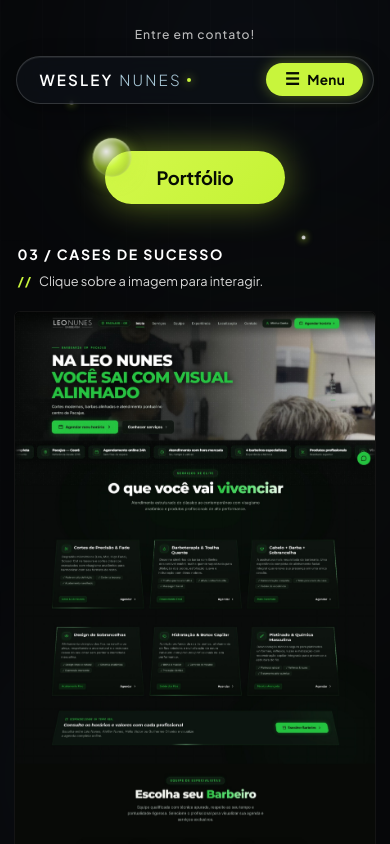
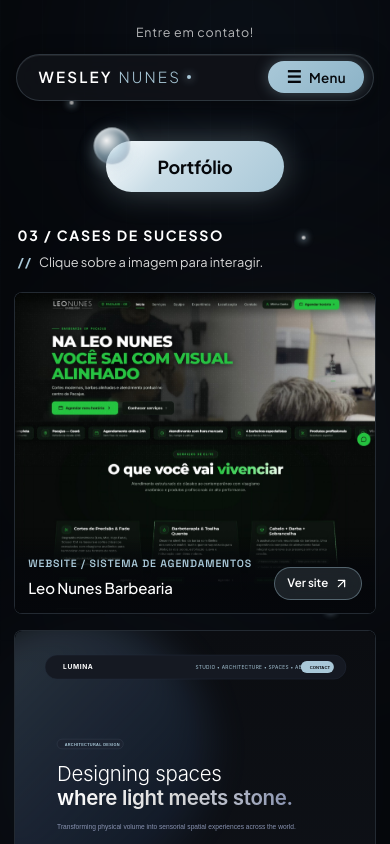
Before and after one commit to wesleynunesc1/wesleynunes, a React (Vite) app: page / in a window 390 px wide. Shown: the top 844 px of the page. Built offline with nearby package versions, Linux system fonts and the light colour scheme.

Commit message:
feat: adjust mobile colors to cold luxury ice-blue and reduce case frame height by half

```diff
--- a/src/components/AmbientBackground.css
+++ b/src/components/AmbientBackground.css
@@ -19,7 +19,7 @@
   height: min(70vw, 850px);
   top: -15%;
   left: 20%;
-  background: radial-gradient(circle, rgba(169, 200, 216, 0.12) 0%, rgba(30, 58, 95, 0.16) 40%, transparent 70%);
+  background: radial-gradient(circle, rgba(169, 200, 216, 0.16) 0%, rgba(30, 58, 95, 0.22) 40%, transparent 70%);
   filter: blur(100px);
   animation: floatOrb1 26s infinite ease-in-out alternate;
 }
@@ -29,7 +29,7 @@
   height: min(65vw, 750px);
   top: 40%;
   right: -10%;
-  background: radial-gradient(circle, rgba(30, 58, 95, 0.24) 0%, rgba(200, 245, 60, 0.04) 50%, transparent 75%);
+  background: radial-gradient(circle, rgba(30, 58, 95, 0.3) 0%, rgba(169, 200, 216, 0.1) 50%, transparent 75%);
   filter: blur(110px);
   animation: floatOrb2 32s infinite ease-in-out alternate;
 }
@@ -39,24 +39,24 @@
   height: min(60vw, 700px);
   bottom: -10%;
   left: -5%;
-  background: radial-gradient(circle, rgba(169, 200, 216, 0.08) 0%, rgba(20, 35, 55, 0.28) 55%, transparent 75%);
+  background: radial-gradient(circle, rgba(169, 200, 216, 0.12) 0%, rgba(20, 35, 55, 0.35) 55%, transparent 75%);
   filter: blur(90px);
   animation: floatOrb3 28s infinite ease-in-out alternate;
 }
 
-/* Fine vertical lines of the technological backdrop from mobile reference */
+/* Fine vertical lines of the technological backdrop */
 .ambient-vertical-lines {
   position: absolute;
   inset: 0;
   background-image: repeating-linear-gradient(
     90deg,
-    rgba(255, 255, 255, 0.018) 0px,
-    rgba(255, 255, 255, 0.018) 1px,
+    rgba(169, 200, 216, 0.025) 0px,
+    rgba(169, 200, 216, 0.025) 1px,
     transparent 1px,
     transparent 42px
   );
-  mask-image: linear-gradient(180deg, rgba(0, 0, 0, 0.8) 0%, rgba(0, 0, 0, 0.4) 60%, transparent 100%);
-  -webkit-mask-image: linear-gradient(180deg, rgba(0, 0, 0, 0.8) 0%, rgba(0, 0, 0, 0.4) 60%, transparent 100%);
+  mask-image: linear-gradient(180deg, rgba(0, 0, 0, 0.85) 0%, rgba(0, 0, 0, 0.35) 60%, transparent 100%);
+  -webkit-mask-image: linear-gradient(180deg, rgba(0, 0, 0, 0.85) 0%, rgba(0, 0, 0, 0.35) 60%, transparent 100%);
   opacity: 0.85;
 }
 
@@ -65,15 +65,15 @@
   position: absolute;
   inset: 0;
   background-image:
-    linear-gradient(to right, rgba(169, 200, 216, 0.015) 1px, transparent 1px),
-    linear-gradient(to bottom, rgba(169, 200, 216, 0.015) 1px, transparent 1px);
+    linear-gradient(to right, rgba(169, 200, 216, 0.02) 1px, transparent 1px),
+    linear-gradient(to bottom, rgba(169, 200, 216, 0.02) 1px, transparent 1px);
   background-size: 80px 80px;
   mask-image: radial-gradient(circle at 50% 50%, black 20%, transparent 85%);
   -webkit-mask-image: radial-gradient(circle at 50% 50%, black 20%, transparent 85%);
   opacity: 0.6;
 }
 
-/* Dispersed soft sparkles */
+/* Dispersed soft sparkles in pure white & ice-blue */
 .ambient-sparkles {
   position: absolute;
   inset: 0;
@@ -85,7 +85,7 @@
   height: 2.5px;
   border-radius: 50%;
   background-color: #ffffff;
-  box-shadow: 0 0 6px 1px rgba(200, 245, 60, 0.7);
+  box-shadow: 0 0 6px 1.5px rgba(169, 200, 216, 0.8);
   animation: twinkle 4s infinite ease-in-out alternate;
 }
 
@@ -96,8 +96,8 @@
 .sparkle-5 { top: 88%; left: 26%; animation-delay: 1.7s; }
 
 @keyframes twinkle {
-  0%, 100% { opacity: 0.2; transform: scale(0.8); }
-  50% { opacity: 0.85; transform: scale(1.3); }
+  0%, 100% { opacity: 0.25; transform: scale(0.8); }
+  50% { opacity: 0.9; transform: scale(1.3); }
 }
 
 @keyframes floatOrb1 {
--- a/src/components/Header.css
+++ b/src/components/Header.css
@@ -10,11 +10,11 @@
 
 .site-header.header-scrolled {
   padding: 0.85rem 2rem;
-  background: rgba(6, 7, 9, 0.85);
+  background: rgba(5, 7, 11, 0.88);
   backdrop-filter: blur(20px) saturate(180%);
   -webkit-backdrop-filter: blur(20px) saturate(180%);
-  border-bottom: 1px solid rgba(169, 200, 216, 0.1);
-  box-shadow: 0 10px 30px rgba(0, 0, 0, 0.4);
+  border-bottom: 1px solid rgba(169, 200, 216, 0.12);
+  box-shadow: 0 10px 30px rgba(0, 0, 0, 0.5);
 }
 
 /* Callout on Mobile: hidden on desktop */
@@ -62,10 +62,10 @@
 .brand-dot {
   width: 5px;
   height: 5px;
-  background-color: var(--color-lime);
+  background-color: var(--color-ice);
   border-radius: 50%;
   margin-left: 0.35rem;
-  box-shadow: 0 0 10px var(--color-lime);
+  box-shadow: 0 0 10px var(--color-ice);
 }
 
 /* Desktop Navigation */
@@ -98,7 +98,7 @@
   left: 0;
   width: 0%;
   height: 1.5px;
-  background: linear-gradient(90deg, var(--color-lime), transparent);
+  background: linear-gradient(90deg, var(--color-ice), transparent);
   transition: width 0.3s cubic-bezier(0.16, 1, 0.3, 1);
 }
 
@@ -121,8 +121,8 @@
   display: inline-flex;
   align-items: center;
   gap: 0.45rem;
-  background: rgba(169, 200, 216, 0.06);
-  border: 1px solid rgba(169, 200, 216, 0.2);
+  background: rgba(169, 200, 216, 0.08);
+  border: 1px solid rgba(169, 200, 216, 0.22);
   color: var(--color-ice);
   text-decoration: none;
   font-size: 0.825rem;
@@ -134,15 +134,15 @@
 }
 
 .btn-header-talk:hover {
-  background: rgba(200, 245, 60, 0.15);
-  border-color: var(--color-lime);
-  color: var(--color-lime);
+  background: rgba(169, 200, 216, 0.18);
+  border-color: var(--color-ice);
+  color: #ffffff;
   transform: translateY(-1px);
-  box-shadow: 0 4px 16px rgba(200, 245, 60, 0.2);
+  box-shadow: 0 4px 16px rgba(169, 200, 216, 0.25);
 }
 
-/* Mobile Lime Menu Button (hidden on desktop) */
-.btn-mobile-lime-menu {
+/* Mobile Menu Button */
+.btn-mobile-ice-menu {
   display: none;
 }
 
@@ -152,22 +152,22 @@
 }
 
 /* ==========================================================================
-   MOBILE VIEWPORT STYLES (MATCHING USER REFERENCE IMAGE CLOSELY)
+   MOBILE VIEWPORT STYLES (COLD LUXURY PALETTE: ICE BLUE & SILVER)
    ========================================================================== */
 @media (max-width: 820px) {
   .site-header {
     position: relative;
-    padding: 1.25rem 1rem 0.5rem;
+    padding: 1.1rem 1rem 0.5rem;
     background: transparent !important;
     border-bottom: none !important;
     box-shadow: none !important;
   }
 
   .site-header.header-scrolled {
-    padding: 1.25rem 1rem 0.5rem;
+    padding: 1.1rem 1rem 0.5rem;
   }
 
-  /* 1. Top Callout: "Entre em contato!" */
+  /* 1. Top Callout: "Entre em contato!" em branco/cinza suave */
   .mobile-top-callout {
     display: block;
     text-align: center;
@@ -176,30 +176,29 @@
 
   .mobile-callout-link {
     font-family: var(--font-sans);
-    font-size: 0.76rem;
-    font-weight: 500;
-    letter-spacing: 0.08em;
-    color: var(--color-silver);
+    font-size: 0.78rem;
+    font-weight: 400;
+    letter-spacing: 0.06em;
+    color: rgba(255, 255, 255, 0.7);
     text-decoration: none;
-    opacity: 0.85;
-    transition: opacity 0.2s ease;
+    transition: color 0.2s ease, opacity 0.2s ease;
   }
 
   .mobile-callout-link:hover {
+    color: var(--color-ice);
     opacity: 1;
-    color: var(--color-lime);
   }
 
-  /* 2. Large Rounded Capsule Container */
+  /* 2. Large Rounded Capsule Container with subtle ice-blue border */
   .header-inner {
     width: 100%;
-    background: rgba(13, 16, 22, 0.82);
-    border: 1px solid rgba(255, 255, 255, 0.16);
+    background: rgba(17, 19, 24, 0.88);
+    border: 1px solid rgba(169, 200, 216, 0.2);
     border-radius: 9999px;
-    padding: 0.4rem 0.6rem 0.4rem 1.4rem;
+    padding: 0.4rem 0.55rem 0.4rem 1.35rem;
     backdrop-filter: blur(20px);
     -webkit-backdrop-filter: blur(20px);
-    box-shadow: 0 4px 20px rgba(0, 0, 0, 0.4), inset 0 1px 0 rgba(255, 255, 255, 0.08);
+    box-shadow: 0 4px 20px rgba(0, 0, 0, 0.5), inset 0 1px 0 rgba(255, 255, 255, 0.08);
   }
 
   .desktop-nav,
@@ -215,40 +214,41 @@
   .brand-dot {
     width: 4px;
     height: 4px;
+    box-shadow: 0 0 8px var(--color-ice);
   }
 
-  /* 3. Lime / Neon "☰ Menu" Button on right */
-  .btn-mobile-lime-menu {
+  /* 3. Ice-Blue / Cold Silver "☰ Menu" Button on right */
+  .btn-mobile-ice-menu {
     display: inline-flex;
     align-items: center;
     gap: 0.45rem;
-    background-color: var(--color-lime);
-    color: #070d03;
+    background: linear-gradient(135deg, #a9c8d8 0%, #8cb3c7 100%);
+    color: #05070b;
     border: none;
-    padding: 0.5rem 1.15rem;
+    padding: 0.48rem 1.15rem;
     border-radius: 9999px;
     font-family: var(--font-sans);
-    font-size: 0.85rem;
-    font-weight: 700;
+    font-size: 0.84rem;
+    font-weight: 600;
     letter-spacing: 0.02em;
     cursor: pointer;
-    box-shadow: 0 0 14px rgba(200, 245, 60, 0.35);
+    box-shadow: 0 0 14px rgba(169, 200, 216, 0.35);
     transition: transform 0.2s ease, filter 0.2s ease;
   }
 
-  .btn-mobile-lime-menu:active {
+  .btn-mobile-ice-menu:active {
     transform: scale(0.96);
     filter: brightness(0.95);
   }
 
-  .lime-menu-icon {
+  .ice-menu-icon {
     font-size: 1.05rem;
     line-height: 1;
     font-weight: 700;
   }
 
-  .lime-menu-text {
-    font-weight: 700;
+  .ice-menu-text {
+    font-weight: 600;
   }
 
   /* Mobile Drawer */
@@ -259,7 +259,7 @@
     left: 0;
     right: 0;
     bottom: 0;
-    background: rgba(6, 7, 9, 0.98);
+    background: rgba(5, 7, 11, 0.98);
     backdrop-filter: blur(30px);
     -webkit-backdrop-filter: blur(30px);
     z-index: 200;
@@ -282,7 +282,7 @@
     align-items: center;
     justify-content: space-between;
     padding-bottom: 1.25rem;
-    border-bottom: 1px solid rgba(255, 255, 255, 0.08);
+    border-bottom: 1px solid rgba(169, 200, 216, 0.12);
     margin-bottom: 2rem;
   }
 
@@ -290,12 +290,12 @@
     font-size: 0.72rem;
     font-weight: 600;
     letter-spacing: 0.16em;
-    color: var(--color-lime);
+    color: var(--color-ice);
   }
 
   .drawer-close-btn {
     background: rgba(255, 255, 255, 0.06);
-    border: 1px solid rgba(255, 255, 255, 0.12);
+    border: 1px solid rgba(169, 200, 216, 0.18);
     border-radius: 50%;
     color: #ffffff;
     width: 36px;
@@ -318,14 +318,14 @@
     justify-content: space-between;
     color: #ffffff;
     font-size: 1.35rem;
-    font-weight: 400;
+    font-weight: 300;
     text-decoration: none;
     padding: 0.75rem 0;
     border-bottom: 1px solid rgba(255, 255, 255, 0.05);
   }
 
   .drawer-link-arrow {
-    color: var(--color-lime);
+    color: var(--color-ice);
     font-size: 1.2rem;
   }
 
@@ -348,13 +348,13 @@
   }
 
   .drawer-action-btn.whatsapp-btn {
-    background: var(--color-lime);
-    color: #070d03;
+    background: linear-gradient(135deg, #a9c8d8 0%, #8cb3c7 100%);
+    color: #05070b;
   }
 
   .drawer-action-btn.instagram-btn {
     background: rgba(255, 255, 255, 0.06);
-    border: 1px solid rgba(255, 255, 255, 0.14);
+    border: 1px solid rgba(169, 200, 216, 0.2);
     color: #ffffff;
   }
 }
--- a/src/components/Header.tsx
+++ b/src/components/Header.tsx
@@ -24,7 +24,7 @@ export const Header: React.FC = () => {
   return (
     <>
       <header className={`site-header ${scrolled ? 'header-scrolled' : ''}`}>
-        {/* Mobile Top Callout — "Entre em contato!" */}
+        {/* Mobile Top Callout — "Entre em contato!" em branco/cinza suave */}
         <div className="mobile-top-callout">
           <a
             href={whatsappUrl}
@@ -66,15 +66,15 @@ export const Header: React.FC = () => {
               <ArrowUpRight size={15} />
             </a>
 
-            {/* Mobile Lime Menu Button */}
+            {/* Mobile Ice-Blue / Cold Silver Menu Button */}
             <button
-              className="btn-mobile-lime-menu"
+              className="btn-mobile-ice-menu"
               onClick={() => setMobileMenuOpen(!mobileMenuOpen)}
               aria-label={mobileMenuOpen ? 'Fechar Menu' : 'Abrir Menu'}
               aria-expanded={mobileMenuOpen}
             >
-              <span className="lime-menu-icon">☰</span>
-              <span className="lime-menu-text">Menu</span>
+              <span className="ice-menu-icon">☰</span>
+              <span className="ice-menu-text">Menu</span>
             </button>
           </div>
         </div>
--- a/src/components/PortfolioGallery.css
+++ b/src/components/PortfolioGallery.css
@@ -44,7 +44,7 @@
 }
 
 .instruction-symbol {
-  color: var(--color-lime);
+  color: var(--color-ice);
   font-weight: 700;
   letter-spacing: 0.05em;
 }
@@ -69,19 +69,19 @@
 }
 
 /* ==========================================================================
-   MOBILE VIEWPORT STYLES (MATCHING USER REFERENCE IMAGE CLOSELY)
+   MOBILE VIEWPORT STYLES (COLD LUXURY & COMPACT CASES VIEWPORT)
    ========================================================================== */
 @media (max-width: 768px) {
   .portfolio-gallery-section {
-    padding: 1.25rem 0.85rem 3.5rem;
+    padding: 1rem 0.85rem 3.5rem;
   }
 
-  /* 1. Large Central "Portfólio" Button with sphere bubble */
+  /* 1. Large Central "Portfólio" Button in Ice-Blue / Silver with Cold Sphere Bubble */
   .mobile-portfolio-cta-wrapper {
     display: flex;
     justify-content: center;
     align-items: center;
-    margin: 1.2rem auto 2.4rem;
+    margin: 1rem auto 2rem;
     position: relative;
     width: 100%;
   }
@@ -93,32 +93,32 @@
     justify-content: center;
   }
 
-  /* Overlapping spherical/glass bubble */
+  /* Overlapping spherical cold glass bubble */
   .portfolio-pill-bubble {
     position: absolute;
     top: -12px;
     left: -12px;
-    width: 38px;
-    height: 38px;
+    width: 36px;
+    height: 36px;
     border-radius: 50%;
-    background: radial-gradient(circle at 35% 35%, rgba(255, 255, 255, 0.9) 0%, rgba(200, 245, 60, 0.6) 45%, rgba(13, 20, 4, 0.3) 100%);
-    box-shadow: 0 4px 15px rgba(200, 245, 60, 0.5), inset 0 2px 4px rgba(255, 255, 255, 0.6);
+    background: radial-gradient(circle at 35% 35%, rgba(255, 255, 255, 0.95) 0%, rgba(169, 200, 216, 0.65) 45%, rgba(30, 58, 95, 0.4) 100%);
+    box-shadow: 0 4px 15px rgba(169, 200, 216, 0.4), inset 0 2px 4px rgba(255, 255, 255, 0.7);
     pointer-events: none;
     z-index: 2;
     animation: floatBubble 4s infinite ease-in-out alternate;
   }
 
   .btn-mobile-portfolio-main {
-    background: linear-gradient(135deg, #d4f84c 0%, #c4f334 100%);
-    color: #070d03;
+    background: linear-gradient(135deg, #ffffff 0%, #c8dce6 40%, #a9c8d8 100%);
+    color: #05070b;
     border: none;
     font-family: var(--font-sans);
-    font-size: 1.15rem;
+    font-size: 1.12rem;
     font-weight: 700;
     letter-spacing: -0.01em;
-    padding: 0.95rem 3.2rem;
+    padding: 0.88rem 3.2rem;
     border-radius: 9999px;
-    box-shadow: 0 0 35px rgba(200, 245, 60, 0.45), 0 4px 20px rgba(0, 0, 0, 0.5);
+    box-shadow: 0 0 30px rgba(169, 200, 216, 0.35), 0 4px 20px rgba(0, 0, 0, 0.5);
     cursor: pointer;
     position: relative;
     z-index: 1;
@@ -158,14 +158,14 @@
   }
 
   .instruction-symbol {
-    color: var(--color-lime);
+    color: var(--color-ice);
     font-weight: 800;
   }
 
   /* 3. 1-Column Big Stacked Projects, tightly spaced */
   .projects-grid-3col {
     grid-template-columns: 1fr;
-    gap: 14px;
+    gap: 16px;
     width: 100%;
   }
 }
--- a/src/components/ProjectAutoScroll.css
+++ b/src/components/ProjectAutoScroll.css
@@ -16,3 +16,10 @@
   transform: translateY(0);
   will-change: transform;
 }
+
+@media (max-width: 768px) {
+  .project-scroll-viewport {
+    height: 100%;
+    max-height: clamp(260px, 38vh, 320px);
+  }
+}
--- a/src/components/ProjectCard.css
+++ b/src/components/ProjectCard.css
@@ -1,7 +1,7 @@
 .gallery-project-card {
   position: relative;
-  background-color: #000000;
-  border-radius: 4px;
+  background-color: #0b0e14;
+  border-radius: 6px;
   overflow: hidden;
   cursor: pointer;
   outline: none;
@@ -10,16 +10,16 @@
 }
 
 .gallery-project-card:focus-visible {
-  outline: 2px solid var(--color-lime);
+  outline: 2px solid var(--color-ice);
   outline-offset: 2px;
 }
 
 .gallery-project-card:hover,
 .gallery-project-card.is-active {
-  box-shadow: 0 12px 36px rgba(0, 0, 0, 0.8), 0 0 20px rgba(200, 245, 60, 0.1);
+  box-shadow: 0 12px 36px rgba(0, 0, 0, 0.8), 0 0 20px rgba(169, 200, 216, 0.15);
 }
 
-/* Card Media Container */
+/* Card Media Container (Desktop 9:16) */
 .card-media-wrapper {
   position: relative;
   width: 100%;
@@ -35,7 +35,7 @@
   left: 0;
   right: 0;
   padding: 1.5rem 1.25rem 1.25rem;
-  background: linear-gradient(180deg, transparent 0%, rgba(6, 8, 12, 0.85) 40%, rgba(6, 8, 12, 0.98) 100%);
+  background: linear-gradient(180deg, transparent 0%, rgba(5, 7, 11, 0.85) 40%, rgba(5, 7, 11, 0.98) 100%);
   opacity: 0;
   transform: translateY(8px);
   transition: all 0.28s cubic-bezier(0.16, 1, 0.3, 1);
@@ -69,7 +69,7 @@
   font-size: 0.7rem;
   font-weight: 600;
   letter-spacing: 0.08em;
-  color: var(--color-lime);
+  color: var(--color-ice);
   text-transform: uppercase;
 }
 
@@ -88,8 +88,8 @@
   display: inline-flex;
   align-items: center;
   gap: 0.35rem;
-  background: rgba(200, 245, 60, 0.15);
-  border: 1px solid var(--color-lime);
+  background: rgba(169, 200, 216, 0.14);
+  border: 1px solid rgba(169, 200, 216, 0.4);
   color: #ffffff;
   font-size: 0.75rem;
   font-weight: 600;
@@ -103,27 +103,46 @@
 }
 
 .btn-overlay-visit:hover {
-  background: var(--color-lime);
-  color: #070d03;
+  background: var(--color-ice);
+  color: #05070b;
   transform: translateY(-1px);
 }
 
+/* ==========================================================================
+   MOBILE COMPACT VIEWPORT: REDUCE HEIGHT BY HALF
+   ========================================================================== */
 @media (max-width: 768px) {
   .gallery-project-card {
-    border-radius: 6px;
-    border: 1px solid rgba(255, 255, 255, 0.08);
+    border-radius: 8px;
+    border: 1px solid rgba(169, 200, 216, 0.16);
+    background-color: #090c12;
   }
 
   .card-media-wrapper {
-    aspect-ratio: 9 / 15.5;
+    aspect-ratio: auto;
+    width: 100%;
+    /* Compact height ~half of previous: clamp(260px, 38vh, 320px) */
+    height: clamp(260px, 38vh, 320px);
   }
 
-  /* Show minimal overlay on touch or active */
+  /* Compact discreet overlay on mobile */
   .card-info-overlay {
-    padding: 1.25rem 1rem 1rem;
+    padding: 1.15rem 0.85rem 0.85rem;
+    opacity: 1;
+    transform: translateY(0);
+    pointer-events: auto;
   }
 
   .overlay-title {
-    font-size: 0.98rem;
+    font-size: 0.94rem;
+  }
+
+  .overlay-category {
+    font-size: 0.66rem;
+  }
+
+  .btn-overlay-visit {
+    padding: 0.38rem 0.75rem;
+    font-size: 0.72rem;
   }
 }
--- a/src/index.css
+++ b/src/index.css
@@ -1,33 +1,29 @@
 /* ==========================================================================
-   WESLEY NUNES — PREMIUM DESIGN SYSTEM (REFERÊNCIA EDITORIAL + TECH NOIR)
+   WESLEY NUNES — PREMIUM DESIGN SYSTEM (OFFICIAL PALETTE: COLD LUXURY)
    ========================================================================== */
 
 :root {
   /* Color Palette */
-  --bg-dark: #060709;
-  --bg-card: #000000;
-  --bg-card-hover: #0a0d13;
-  --bg-panel: #0d1017;
+  --bg-dark: #05070b;
+  --bg-card: #0b0e14;
+  --bg-card-hover: #10151f;
+  --bg-panel: #111318;
   --bg-contrast: #111318;
 
+  /* Official Ice Blue & Silver Palette (No green/lime/neon) */
   --color-ice: #a9c8d8;
   --color-ice-dim: rgba(169, 200, 216, 0.45);
-  --color-ice-glow: rgba(169, 200, 216, 0.15);
+  --color-ice-glow: rgba(169, 200, 216, 0.25);
   --color-blue-deep: #1e3a5f;
   --color-silver: #d9d9d9;
+  --color-silver-light: #f5f7fa;
   --color-white: #ffffff;
   --color-text-muted: #8e9bb0;
   --color-text-dim: #5c687a;
 
-  /* Lime / Neon Accents from Mobile Reference */
-  --color-lime: #c8f53c;
-  --color-lime-glow: rgba(200, 245, 60, 0.35);
-  --color-lime-dark: #0a1202;
-  --color-lime-border: rgba(200, 245, 60, 0.4);
-
-  --line-subtle: rgba(169, 200, 216, 0.12);
-  --line-hover: rgba(169, 200, 216, 0.3);
-  --line-card: #161c26;
+  --line-subtle: rgba(169, 200, 216, 0.15);
+  --line-hover: rgba(169, 200, 216, 0.35);
+  --line-card: rgba(169, 200, 216, 0.18);
 
   /* Typography */
   --font-sans: 'Plus Jakarta Sans', -apple-system, BlinkMacSystemFont, "Segoe UI", Roboto, sans-serif;
@@ -66,8 +62,8 @@ body {
 }
 
 ::selection {
-  background-color: var(--color-lime);
-  color: #060709;
+  background-color: var(--color-ice);
+  color: #05070b;
 }
 
 /* Custom Scrollbar */
@@ -82,7 +78,7 @@ body {
   border-radius: 4px;
 }
 ::-webkit-scrollbar-thumb:hover {
-  background: var(--color-lime);
+  background: var(--color-ice);
 }
 
 /* Accessibility */
```
Also changed, not shown: 1 other file (tests, documents, lock files or other folders).
